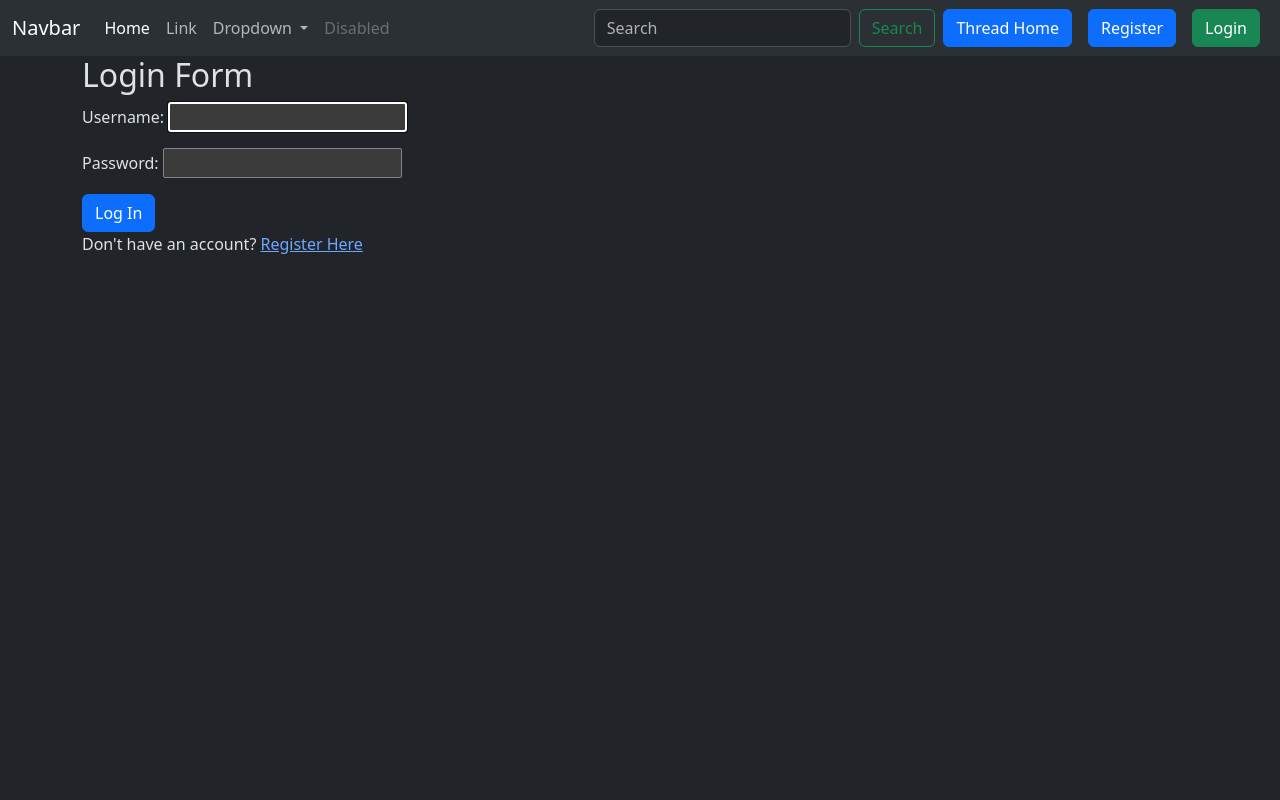
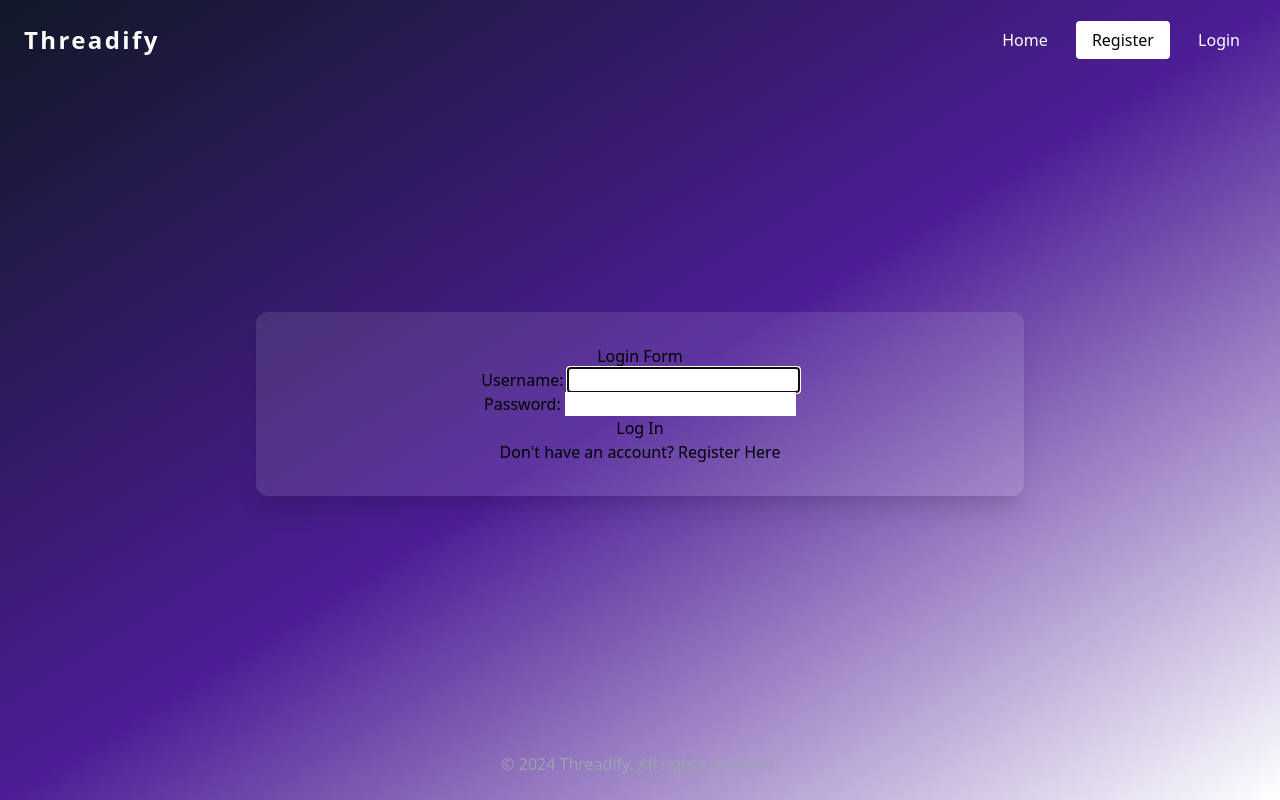
Before and after one commit to Nirnoy12/Threadify, a Django app: page /accounts/login/ in a window 1280 px wide. Run offline with Django 5.2, Linux system fonts and the light colour scheme; parts of the project's set-up code (start-up, migrations or seed data) failed here and were passed over.

Commit message:
Giving some finishing refinements to the ui and to landing page

```diff
--- a/Threadify/urls.py
+++ b/Threadify/urls.py
@@ -19,10 +19,11 @@ from django.urls import path, include
 from django.conf import settings
 from django.conf.urls.static import static
 from django.contrib.auth.urls import views as auth_views
+from tweet.views import home
 
 urlpatterns = [
     path('admin/', admin.site.urls),
     path('tweet/', include('tweet.urls')),
     path('accounts/', include('django.contrib.auth.urls')),
-
+    path('', home, name='home'),
 ] + static(settings.MEDIA_URL, document_root=settings.MEDIA_ROOT)
--- /dev/null
+++ b/requirements.txt
@@ -0,0 +1,2 @@
+Django>=5.0,<6.0
+whitenoise>=6.6,<7.0
--- /dev/null
+++ b/runtime.txt
@@ -0,0 +1 @@
+python-3.11
--- a/templates/layout.html
+++ b/templates/layout.html
@@ -1,68 +1,36 @@
 {% load static %}
-
 <!DOCTYPE html>
-<html lang="en" data-bs-theme="dark">
+<html lang="en">
 <head>
     <meta charset="UTF-8">
     <meta name="viewport" content="width=device-width, initial-scale=1.0">
-    <link href="https://cdn.jsdelivr.net/npm/bootstrap@5.3.7/dist/css/bootstrap.min.css" rel="stylesheet" integrity="sha384-LN+7fdVzj6u52u30Kp6M/trliBMCMKTyK833zpbD+pXdCLuTusPj697FH4R/5mcr" crossorigin="anonymous">
-    <title>
-        {% block title %}
-        Nirnoy
-        {% endblock %}
-    </title>
+    <title>{% block title %}Threadify{% endblock %}</title>
+    <link href="https://cdn.jsdelivr.net/npm/tailwindcss@2.2.19/dist/tailwind.min.css" rel="stylesheet">
 </head>
-<body>
-    <nav class="navbar navbar-expand-lg bg-body-tertiary">
-  <div class="container-fluid">
-    <a class="navbar-brand" href="#">Navbar</a>
-    <button class="navbar-toggler" type="button" data-bs-toggle="collapse" data-bs-target="#navbarSupportedContent" aria-controls="navbarSupportedContent" aria-expanded="false" aria-label="Toggle navigation">
-      <span class="navbar-toggler-icon"></span>
-    </button>
-    <div class="collapse navbar-collapse" id="navbarSupportedContent">
-      <ul class="navbar-nav me-auto mb-2 mb-lg-0">
-        <li class="nav-item">
-          <a class="nav-link active" aria-current="page" href="#">Home</a>
-        </li>
-        <li class="nav-item">
-          <a class="nav-link" href="#">Link</a>
-        </li>
-        <li class="nav-item dropdown">
-          <a class="nav-link dropdown-toggle" href="#" role="button" data-bs-toggle="dropdown" aria-expanded="false">
-            Dropdown
-          </a>
-          <ul class="dropdown-menu">
-            <li><a class="dropdown-item" href="#">Action</a></li>
-            <li><a class="dropdown-item" href="#">Another action</a></li>
-            <li><hr class="dropdown-divider"></li>
-            <li><a class="dropdown-item" href="#">Something else here</a></li>
-          </ul>
-        </li>
-        <li class="nav-item">
-          <a class="nav-link disabled" aria-disabled="true">Disabled</a>
-        </li>
-      </ul>
-      <form class="d-flex" role="search">
-        <input class="form-control me-2" type="search" placeholder="Search" aria-label="Search"/>
-        <button class="btn btn-outline-success" type="submit">Search</button>
+<body class="bg-gradient-to-br from-gray-900 via-purple-900 to-violet-600 min-h-screen flex flex-col">
+    <nav class="flex items-center justify-between p-6">
+        <div class="text-2xl font-extrabold text-white tracking-widest">
+            <a href="/" class="hover:text-violet-300 transition">Threadify</a>
+        </div>
+        <div>
+            <a href="/tweet/" class="text-white px-4 py-2 rounded hover:bg-violet-700 transition">Home</a>
+            {% if user.is_authenticated %}
+                <form method="post" action="{% url 'logout' %}" class="inline">
+                    {% csrf_token %}
+                    <button class="text-white bg-violet-500 hover:bg-violet-700 px-4 py-2 rounded transition ml-2" type="submit">Logout</button>
                 </form>
-      <a href="{% url 'tweet_list' %}" class="btn btn-primary mx-2">Thread Home</a>
-      {% if user.is_authenticated %}
-      <form method="post" action="{% url 'logout' %}">
-        {% csrf_token %}
-        <button class="btn btn-danger" type="submit">Logout</button>
-      </form>
-      {%else%}
-      <a href="{% url 'register' %}" class="btn btn-primary mx-2">Register</a>
-      <a href="{% url 'login' %}" class="btn btn-success mx-2">Login</a>
-      {%endif%}
-    </div>
+            {% else %}
+                <a href="{% url 'register' %}" class="ml-2 text-violet-900 bg-white px-4 py-2 rounded hover:bg-violet-200 transition">Register</a>
+                <a href="{% url 'login' %}" class="ml-2 text-white px-4 py-2 rounded hover:bg-violet-700 transition">Login</a>
+            {% endif %}
         </div>
     </nav>
-
- <div class="container">
+    <main class="flex-1 flex flex-col items-center justify-center text-center px-4">
+        <div class="w-full max-w-3xl bg-white bg-opacity-10 rounded-xl shadow-xl p-8 mt-8">
             {% block content %}
             {% endblock %}
         </div>
+    </main>
+    <footer class="text-center text-gray-400 py-6 mt-8">&copy; 2024 Threadify. All rights reserved.</footer>
 </body>
 </html>
--- a/tweet/forms.py
+++ b/tweet/forms.py
@@ -1,6 +1,6 @@
 from django import forms
 from .models import Tweet
-from django.contrib.auth.decorators import UserCreationForm
+from django.contrib.auth.forms import UserCreationForm
 from django.contrib.auth.models import User
 
 class TweetForm(forms.ModelForm):
--- a/tweet/views.py
+++ b/tweet/views.py
@@ -63,3 +63,6 @@ def register(request):
         form = UserRegistrationForm()
 
     return render(request, 'registration/register.html', {'form': form})
+
+def home(request):
+    return render(request, 'home.html')
```
Also changed, not shown: Threadify/settings.py (+7 -4 lines), templates/home.html (added, +24 -0 lines), tweet/urls.py (line endings or trailing spaces), vercel.json (added). Lines whose indentation alone changed are shown as unchanged.
